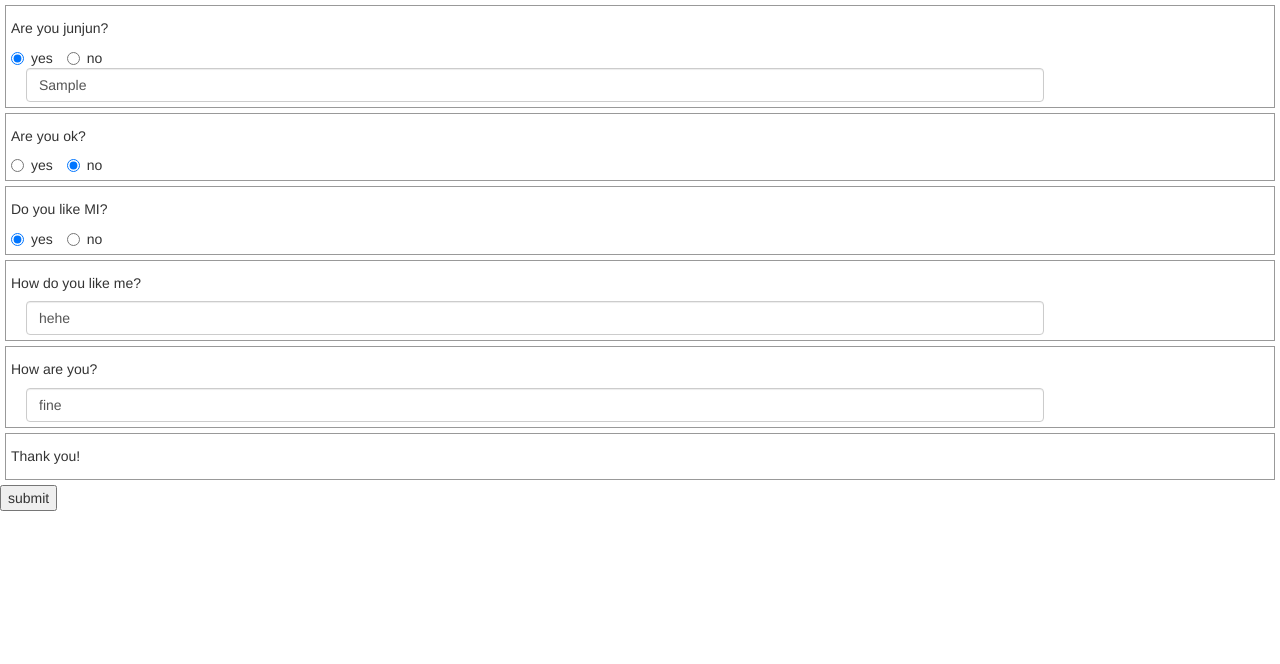
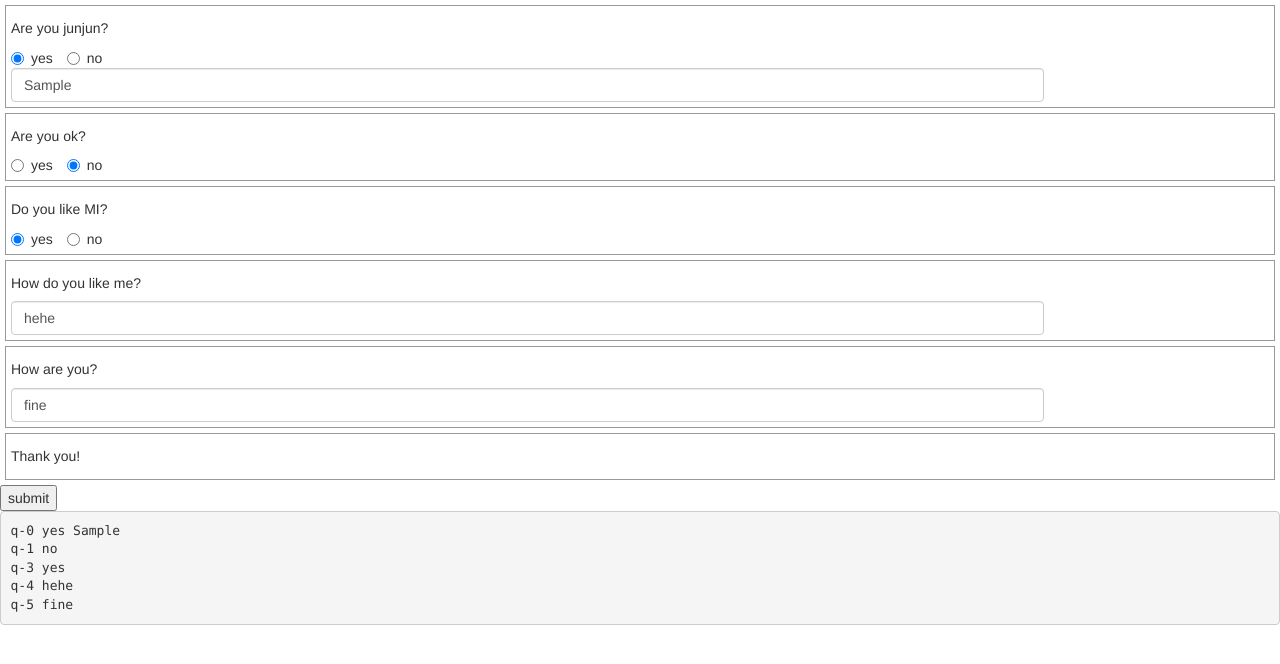
Before and after one commit to howiefh/questionnaire, a website: page demo/index.html in a window 1280 px wide. Both pictures are taken after typing "Sample" into the empty fields and a click on the button "submit". Drawn offline with nearby package versions, Linux system fonts and the light colour scheme.

Commit message:
add q.change event. add collectAnswerTexts method.

```diff
--- a/demo/demo.js
+++ b/demo/demo.js
@@ -1,6 +1,11 @@
 $(function() {
     $.getJSON('config.json', function(json) {
         $('#questionsForm').questionnaire(json);
+    });
+
+    $('#questionsForm').on('q.change', function(){
+        var answers = $('#questionsForm').questionnaire('collectAnswerTexts');
+        $('#answers').text(answers);
     });
 
     $('#collectAnswers').click(function(){
--- a/demo/index.html
+++ b/demo/index.html
@@ -18,6 +18,7 @@
     <form action="" id="questionsForm">
     </form>
     <button type="button" id="collectAnswers">submit</button>
+    <div><pre id="answers"></pre></div>
     <script type="text/javascript" src="demo.js"></script>
 </body>
 
--- a/questionnaire.js
+++ b/questionnaire.js
@@ -82,6 +82,7 @@
         this.multipleRoutes = false;
         this.singleChoiceType = this.type.startsWith('radio');
         this.selectedOption = null;
+        this.text = null;
         this.nextQuestion = null;
 
         this.firstIn = null;
@@ -89,9 +90,10 @@
 
         this.element[this.visible ? 'show' : 'hide']();
 
-        if (this.type.startsWith('radio')) {
-            this.element.find('input[type=radio]').on('change', function (that) {
-                return function () {
+        this.element.find('input,select,textarea').on('change', function (that) {// TODO 后续支持 select, textarea
+            return function (event) {
+                var ele = $(event.target);
+                if (ele.is('input[type=radio]')) {
                     var checked = that.element.find('input[type=radio]:checked'),
                         opt = checked.length ? {
                             id: checked.data('oid') + '',
@@ -101,9 +103,13 @@
 
                     that.selectedOption = opt;
                     that.questionnaire.update(that.index);
-                };
-            }(this));
-        }
+                } else if (ele.is('input[type=text]')) {
+                    that.text = ele.val();
+                }
+
+                that.element.trigger('q.change');
+            };
+        }(this));
     };
 
     Question.prototype = {
@@ -172,9 +178,24 @@
             }
         },
 
+        getAnswerText: function () {
+            var answer = this.getAnswer(),
+            text = null;
+            if (!answer || answer.error) {
+                return text;
+            }
+
+            if (answer.type.startsWith('radio') && answer.options && answer.options.length) {
+                text = answer.id + ' ' + answer.options[0].text + (answer.text ? ' ' + answer.text : '');
+            } else if (answer.type === 'text' && answer.text) {
+                text = answer.id + ' ' + answer.text;
+            }
+            return text;
+        },
+
         getAnswer: function () {
             var answer, options = [],
-                textEle, text;
+                text;
             if (this.type === 'msg') {
                 return null;
             }
@@ -186,12 +207,12 @@
 
             if (this.type.startsWith('radio')) {
                 if (this.selectedOption) {
-                    options.push(this.selectedOption);
+                    options.push($.extend(true, {}, this.selectedOption));
+                    answer.options = options;
                 }
 
                 if (this.required) {
                     if (options.length) {
-                        answer.options = options;
                         this.hideError();
                     } else {
                         this.showError();
@@ -200,8 +221,7 @@
             }
 
             if (this.type.endsWith('text')) {
-                textEle = this.element.find('input[type=text]');
-                text = textEle.length ? textEle.val() : null;
+                text = this.text;
 
                 if (text && text !== this.default) {
                     answer.text = text;
@@ -209,7 +229,7 @@
                     answer.text = '';
                 }
 
-                if (this.type === 'text' && this.required) {
+                if (this.type === 'text' && this.required) { // 只有 text 类型校验，radio-text 不校验
                     if (text) {
                         this.hideError();
                     } else {
@@ -230,6 +250,7 @@
             }
 
             if (this.type.endsWith('text')) {
+                this.text = answer.text;
                 this.element.find('input[type=text]').val(answer.text);
             }
 
@@ -376,7 +397,7 @@
                     }
                 }
 
-                // todo 验证 fixed 的问题入边必须唯一
+                // todo 验证 fixed 的问题入边必须唯一，必须是 end 问题节点的前置节点.
 
                 if (moreThanOneChoice) {
                     question.multipleRoutes = true;
@@ -484,6 +505,22 @@
             }
         },
 
+        collectAnswerTexts: function () {
+            var question = this.questions[0],
+                answers = [],
+                answer;
+
+            while (question) {
+                answer = question.getAnswerText();
+                if (answer) {
+                    answers.push(answer);
+                }
+                question = question.nextQuestion;
+            }
+
+            return answers.join('\n');
+        },
+
         collectAnswers: function () {
             var question = this.questions[0],
                 prevQuestion = question,
@@ -559,7 +596,7 @@
             '  <% } %>' +
             '  <% if(question.type.lastIndexOf("text") !== -1 && question.type.lastIndexOf("text") === question.type.length - 4) { %>' +
             '  <div class="form-group">' +
-            '    <div class="col-sm-10">' +
+            '    <div class="col-sm-10" style="padding-left: 0;">' +
             '      <input type="text" class="form-control" name="<% question.id %>" value="<% question.default %>">' +
             '    </div>' +
             '  </div>' +
```
